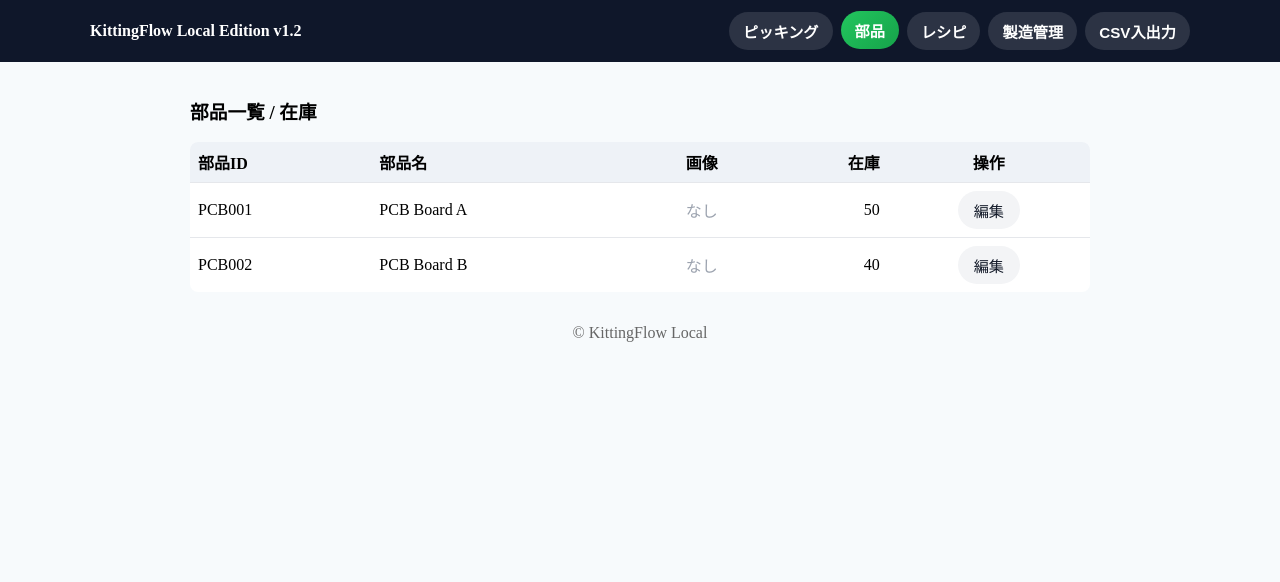
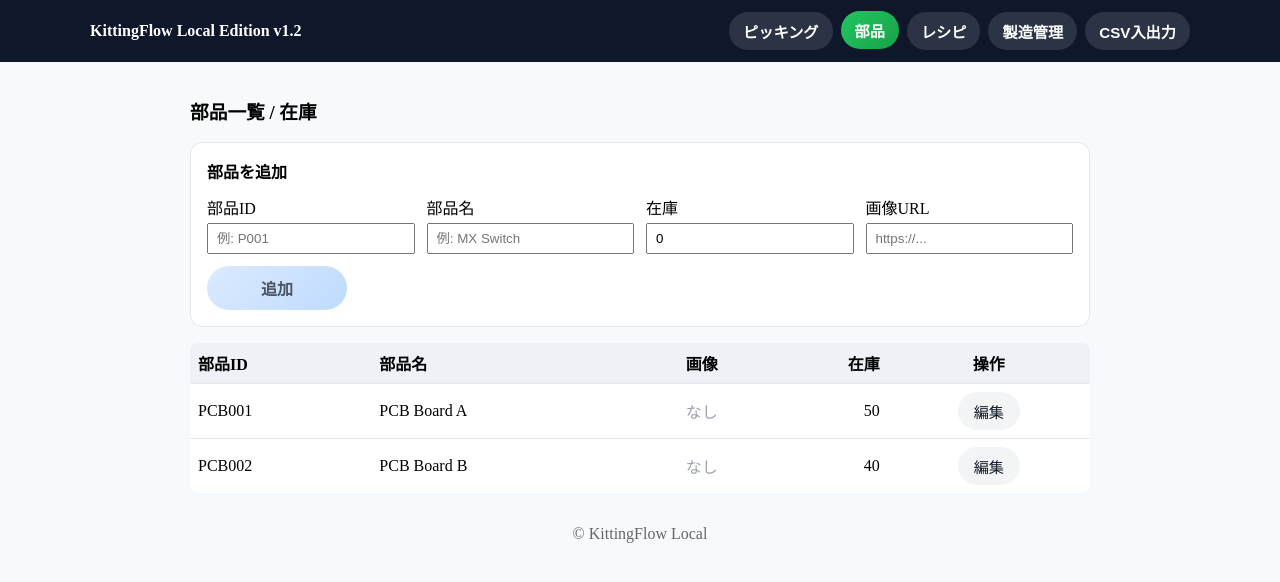
Before and after one commit to te9no/KittingFlow, a React (Vite) app: page / in a window 1280 px wide. Both pictures are taken after a click on the button "部品". Shown: the top 582 px of the page. Built offline with nearby package versions, Linux system fonts and the light colour scheme.

Commit message:
部品追加機能を実装し、フィードバックメッセージを追加

```diff
--- a/src/components/PartsTable.jsx
+++ b/src/components/PartsTable.jsx
@@ -6,6 +6,8 @@ export default function PartsTable() {
   const [parts, setParts] = useState([]);
   const [editingId, setEditingId] = useState(null);
   const [editValues, setEditValues] = useState({ stock: "", imageUrl: "" });
+  const [newPart, setNewPart] = useState({ id: "", name: "", stock: "0", imageUrl: "" });
+  const [feedback, setFeedback] = useState("");
 
   useEffect(() => {
     load();
@@ -24,6 +26,39 @@ export default function PartsTable() {
     });
     setEditingId(null);
     setEditValues({ stock: "", imageUrl: "" });
+    setFeedback("部品を更新しました");
+    load();
+  }
+
+  async function addPart() {
+    const id = newPart.id.trim();
+    const name = newPart.name.trim();
+    const stockNumber = Number(newPart.stock);
+    if (!id) {
+      setFeedback("部品IDを入力してください");
+      return;
+    }
+    if (!name) {
+      setFeedback("部品名を入力してください");
+      return;
+    }
+    if (!Number.isFinite(stockNumber)) {
+      setFeedback("在庫には数値を入力してください");
+      return;
+    }
+    const exists = await db.parts.get(id);
+    if (exists) {
+      setFeedback("同じ部品IDが既に存在します");
+      return;
+    }
+    await db.parts.add({
+      id,
+      name,
+      stock: stockNumber,
+      imageUrl: newPart.imageUrl.trim()
+    });
+    setNewPart({ id: "", name: "", stock: "0", imageUrl: "" });
+    setFeedback("部品を追加しました");
     load();
   }
 
@@ -43,6 +78,14 @@ export default function PartsTable() {
     () => createHoverHandlers(buttonStyles.subtle, hoverStyles.subtle, true),
     []
   );
+  const addButtonStyle = useMemo(
+    () => buttonStyles.primary(Boolean(newPart.id.trim() && newPart.name.trim())),
+    [newPart.id, newPart.name]
+  );
+  const addHoverHandlers = useMemo(
+    () => createHoverHandlers(buttonStyles.primary, hoverStyles.primary, () => Boolean(newPart.id.trim() && newPart.name.trim())),
+    [newPart.id, newPart.name]
+  );
 
   const updateButtonStyle = buttonStyles.primary();
   const editButtonStyle = buttonStyles.subtle;
@@ -52,6 +95,69 @@ export default function PartsTable() {
   return (
     <div style={{ maxWidth: 900, margin: "0 auto", padding: "16px" }}>
       <h3>部品一覧 / 在庫</h3>
+      <div
+        style={{
+          display: "grid",
+          gap: 12,
+          background: "#fff",
+          border: "1px solid #e5e7eb",
+          borderRadius: 12,
+          padding: 16,
+          marginBottom: 16
+        }}
+      >
+        <b>部品を追加</b>
+        <div style={{ display: "grid", gap: 12, gridTemplateColumns: "repeat(auto-fit, minmax(200px, 1fr))" }}>
+          <label style={{ display: "flex", flexDirection: "column", gap: 4 }}>
+            部品ID
+            <input
+              value={newPart.id}
+              onChange={(event) => setNewPart((prev) => ({ ...prev, id: event.target.value }))}
+              placeholder="例: P001"
+              style={{ padding: "6px 8px" }}
+            />
+          </label>
+          <label style={{ display: "flex", flexDirection: "column", gap: 4 }}>
+            部品名
+            <input
+              value={newPart.name}
+              onChange={(event) => setNewPart((prev) => ({ ...prev, name: event.target.value }))}
+              placeholder="例: MX Switch"
+              style={{ padding: "6px 8px" }}
+            />
+          </label>
+          <label style={{ display: "flex", flexDirection: "column", gap: 4 }}>
+            在庫
+            <input
+              value={newPart.stock}
+              onChange={(event) => setNewPart((prev) => ({ ...prev, stock: event.target.value }))}
+              type="number"
+              min="0"
+              style={{ padding: "6px 8px" }}
+            />
+          </label>
+          <label style={{ display: "flex", flexDirection: "column", gap: 4 }}>
+            画像URL
+            <input
+              value={newPart.imageUrl}
+              onChange={(event) => setNewPart((prev) => ({ ...prev, imageUrl: event.target.value }))}
+              placeholder="https://..."
+              style={{ padding: "6px 8px" }}
+            />
+          </label>
+        </div>
+        <div>
+          <button
+            onClick={addPart}
+            style={addButtonStyle}
+            {...addHoverHandlers}
+            disabled={!(newPart.id.trim() && newPart.name.trim())}
+          >
+            追加
+          </button>
+        </div>
+      </div>
+
       <table style={{ width: "100%", borderCollapse: "collapse", background: "#fff", borderRadius: 8, overflow: "hidden" }}>
         <thead style={{ background: "#eef2f7" }}>
           <tr>
@@ -145,6 +251,7 @@ export default function PartsTable() {
           )}
         </tbody>
       </table>
+      {feedback && <p style={{ marginTop: 12, color: "#2563eb" }}>{feedback}</p>}
     </div>
   );
 }
```
